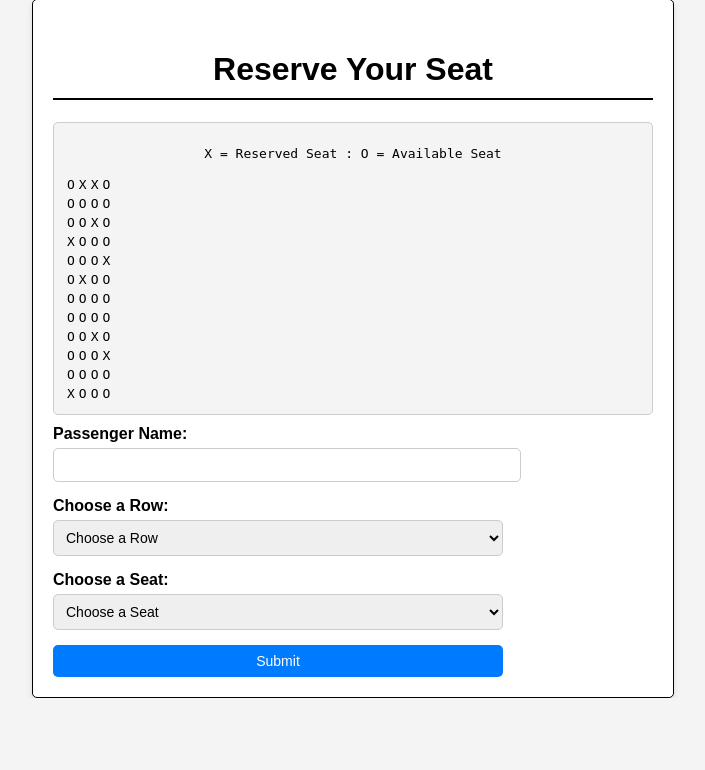
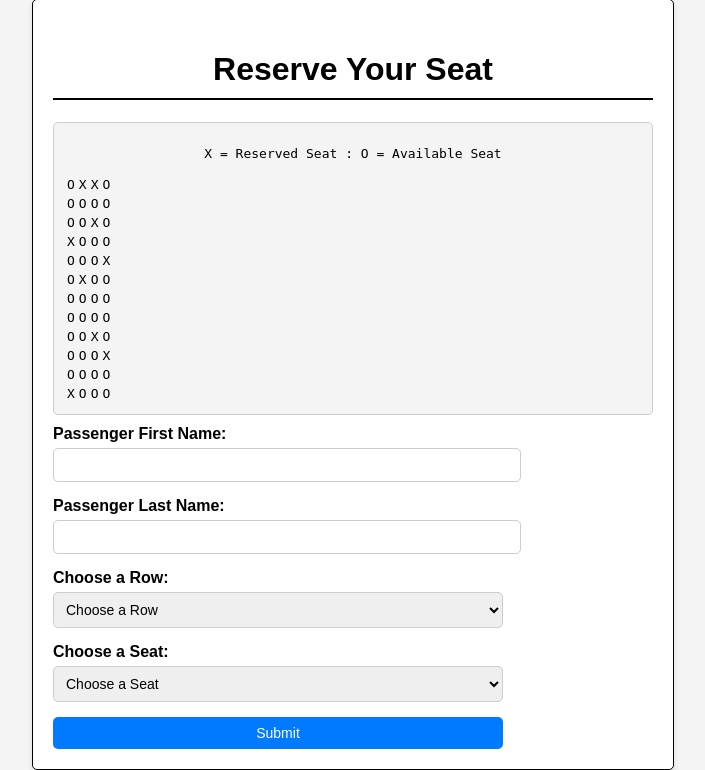
Before and after one commit to riannaellis/4320FinalProject, a Flask app: page /reserve in a window 1280 px wide. Shown: the part 121-891 px from the top of the page, without its empty margins (287-992 px from the left). Before the commit the page ends 819 px from the top, so only its background shows below. Run offline with Flask 3, Linux system fonts and the light colour scheme; data comes from the database, SQL or seed files in the repository; both versions use the stored data as it was after the commit.

Commit message:
Fixed name input on reserve_seat

```diff
--- a/app.py
+++ b/app.py
@@ -90,7 +90,9 @@ def reserve_seat():
 
     if request.method == 'POST':
         # Get form data
-        passengerName = request.form['name']
+        firstName = request.form['name']
+        lastName = request.form['last_name']
+        passengerName = firstName + lastName
         seatRow = int(request.form['row'])
         seatColumn = int(request.form['seat'])
         eTicketNumber = get_eTicketNumber(passengerName)
@@ -100,7 +102,7 @@ def reserve_seat():
             query = 'INSERT INTO reservations (passengerName, seatRow, seatColumn, eTicketNumber) VALUES (?, ?, ?, ?);'
             cursor.execute(query, (passengerName, seatRow, seatColumn, eTicketNumber))
             mydb.commit()
-            flash(f"Congratuations {passengerName}! Row: {seatRow}, Seat: {seatColumn} is now reserved for you. Enjoy your trip!\nYour eticket number is: {eTicketNumber}")
+            flash(f"Congratuations {firstName} {lastName}! Row: {seatRow}, Seat: {seatColumn} is now reserved for you. Enjoy your trip!\nYour eticket number is: {eTicketNumber}")
         else:
             flash(f"Row: {seatRow}, Seat: {seatColumn} is already assigned. Choose again.")
 
--- a/templates/reserve_seat.html
+++ b/templates/reserve_seat.html
@@ -41,8 +41,12 @@
         </div>
         <form method="POST">
             <div class="form-group">
-                <label for="name">Passenger Name:</label>
+                <label for="name">Passenger First Name:</label>
                 <input type="text" id="name" name="name" required>
+            </div>
+            <div class="form-group">
+                <label for="last_name">Passenger Last Name:</label>
+                <input type="text" id="last_name" name="last_name" required>
             </div>
             <div class="form-group">
                 <label for="row">Choose a Row:</label>
```
Also changed, not shown: database/reservations.db.
